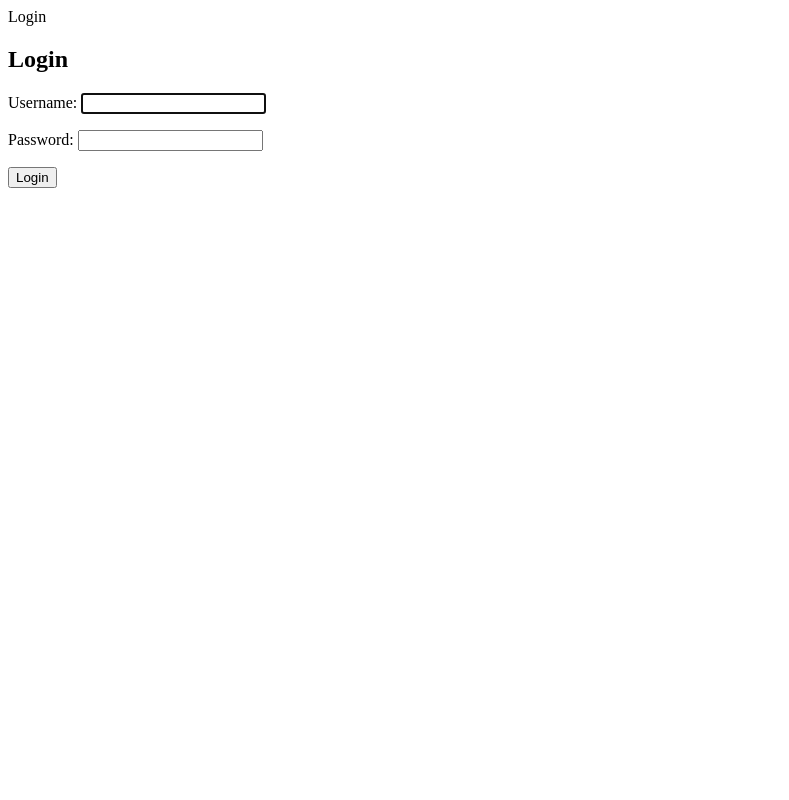
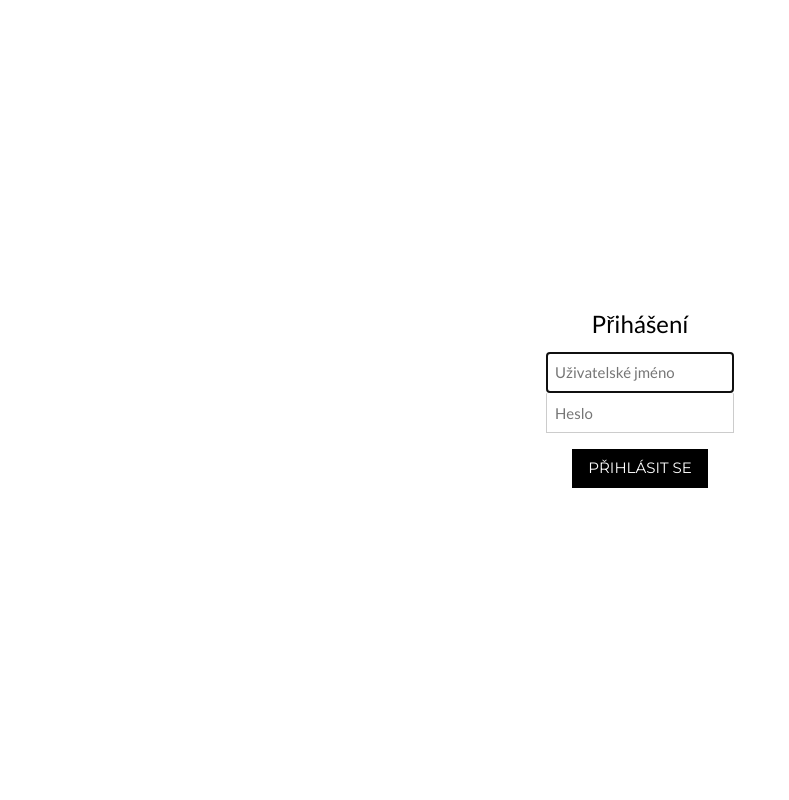
Before and after one commit to N-trophy/ntrophy-2019-logic, a Django app: page /accounts/login/ in a window 1280 px wide. Shown: the whole page, without its empty margins (0-789 px from the left). Run offline with Django 3.2, Linux system fonts and the light colour scheme.

Commit message:
Pritified login page.

```diff
--- a/api_server/templates/registration/login.html
+++ b/api_server/templates/registration/login.html
@@ -1,10 +1,43 @@
-{% block title %}Login{% endblock %}
+<!DOCTYPE html>
+<html lang="en">
+<title>W3.CSS Template</title>
+<meta charset="UTF-8">
+<meta name="viewport" content="width=device-width, initial-scale=1">
+<link rel="stylesheet" href="/static/css/w3.css">
+<link rel="stylesheet" href="https://fonts.googleapis.com/css?family=Lato">
+<link rel="stylesheet" href="https://fonts.googleapis.com/css?family=Montserrat">
+<link rel="stylesheet" href="https://use.fontawesome.com/releases/v5.7.0/css/all.css" integrity="sha384-lZN37f5QGtY3VHgisS14W3ExzMWZxybE1SJSEsQp9S+oqd12jhcu+A56Ebc1zFSJ" crossorigin="anonymous">
+<style>
+  body,h1,h2,h3,h4,h5,h6 {font-family: "Lato", sans-serif}
+  .w3-bar,h1,button {font-family: "Montserrat", sans-serif}
+  .fa-book-open,.fa-tasks {font-size:200px}
 
-{% block content %}
-  <h2>Login</h2>
-  <form method="post">
-    {% csrf_token %}
-    {{ form.as_p }}
-    <button type="submit">Login</button>
-  </form>
-{% endblock %}
+  html, body {
+    height: 100%;
+    width: 100%;
+    margin: 0;
+  }
+  body {
+    display: flex;
+  }
+  .form-container {
+    margin: auto;
+  }
+
+</style>
+
+<body>
+
+  <div class="w3-content w3-container w3-padding-64 form-container" id="contact">
+    <h3 class="w3-center">Přihášení</h3>
+        <form method="post" class="w3-center" >
+            {% csrf_token %}
+          <input class="w3-input w3-border" type="login" name="username" placeholder="Uživatelské jméno" autofocus required id="id_username">
+          <input class="w3-input w3-border" type="password" name="password" placeholder="Heslo" required id="id_password">
+          <button class="w3-button w3-black w3-center w3-section" type="submit">
+            PŘIHLÁSIT SE
+          </button>
+        </form>
+    </div>
+
+</body>
```
